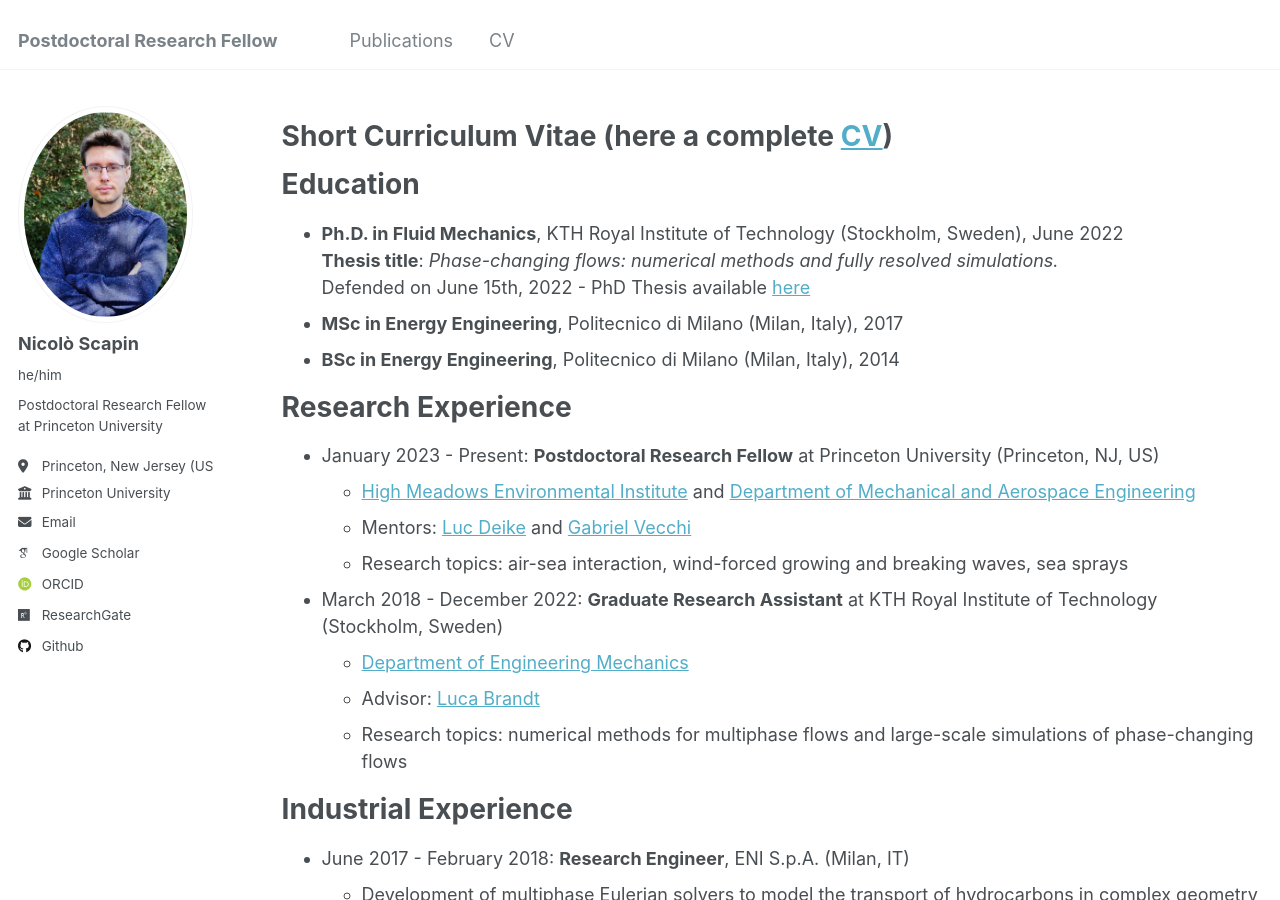
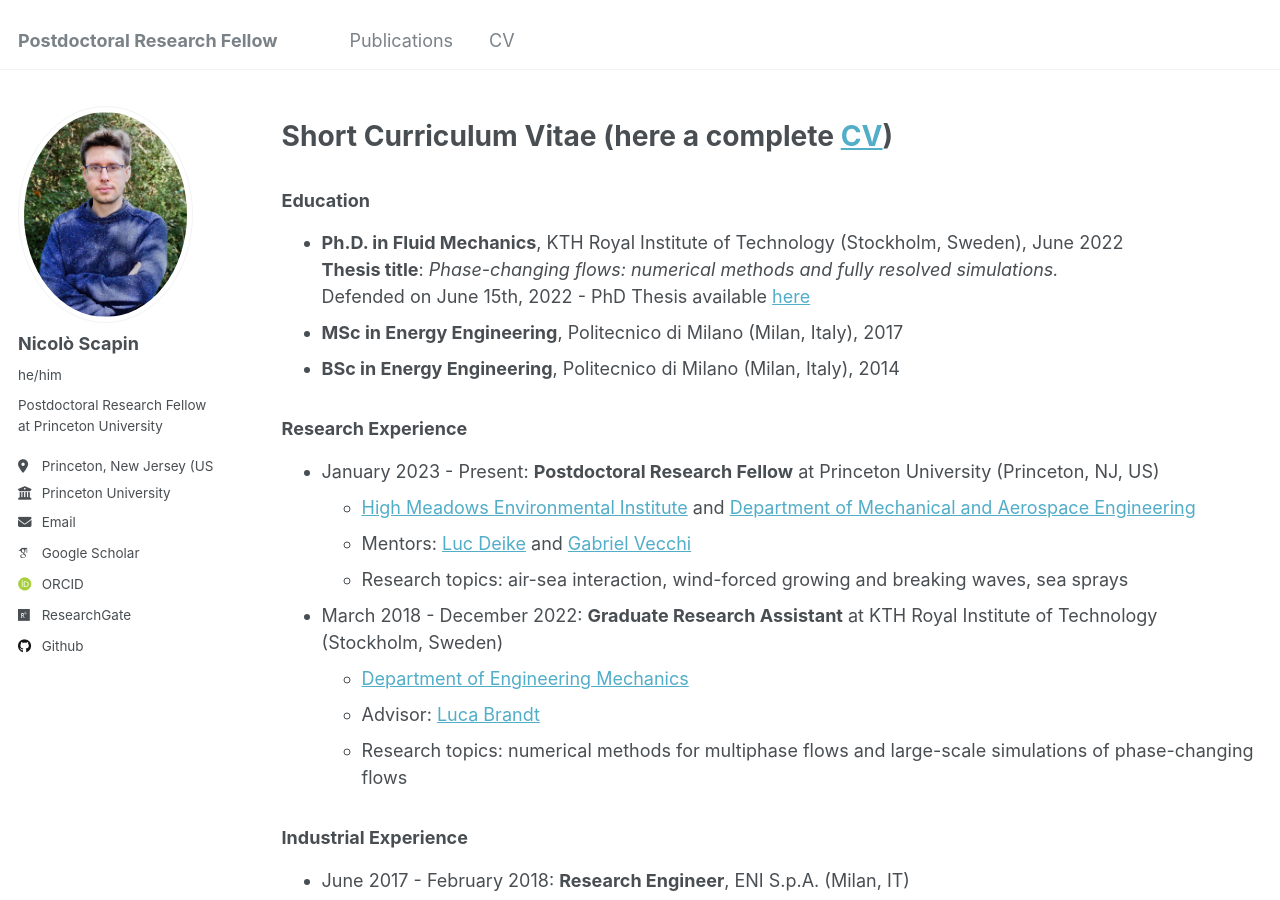
Before and after one commit to nscapin/nscapin.github.io, a Jekyll site: the page built from _pages/cv.md, in a window 1280 px wide and 900 px high. Built offline with Jekyll 4.4.1, drawn with Linux system fonts in a browser that asks for light colours; some web fonts are replaced.

Commit message:
Update cv.md

```diff
--- a/_pages/cv.md
+++ b/_pages/cv.md
@@ -12,16 +12,16 @@ redirect_from:
 Short Curriculum Vitae (here a complete [CV](../files/CV_Nicolo_Scapin.pdf))
 ======
 
-Education
-======
+<h4 style="font-size: 18px;">Education</h4>
+
 * **Ph.D. in Fluid Mechanics**, KTH Royal Institute of Technology (Stockholm, Sweden), June 2022 \
   **Thesis title**: <em>Phase-changing flows: numerical methods and fully resolved simulations.</em> \
   Defended on June 15th, 2022 - PhD Thesis available [here](https://www.diva-portal.org/smash/record.jsf?pid=diva2%3A1660690&dswid=699)
 * **MSc in Energy Engineering**, Politecnico di Milano (Milan, Italy), 2017
 * **BSc in Energy Engineering**, Politecnico di Milano (Milan, Italy), 2014
 
-Research Experience
-======
+<h4 style="font-size: 18px;">Research Experience</h4>
+
 * January 2023 - Present: **Postdoctoral Research Fellow** at Princeton University (Princeton, NJ, US)
   * [High Meadows Environmental Institute](https://environment.princeton.edu/) and [Department of Mechanical and Aerospace Engineering](https://mae.princeton.edu/)
   * Mentors: [Luc Deike](https://ldeike.princeton.edu/) and [Gabriel Vecchi](https://vecchi.princeton.edu/)
@@ -32,13 +32,13 @@ Research Experience
   * Advisor: [Luca Brandt](https://www.mech.kth.se/~luca/index.php)
   * Research topics: numerical methods for multiphase flows and large-scale simulations of phase-changing flows
 
-Industrial Experience
-======
+<h4 style="font-size: 18px;">Industrial Experience</h4>
+
 * June 2017 - February 2018: **Research Engineer**, ENI S.p.A. (Milan, IT)
   * Development of multiphase Eulerian solvers to model the transport of hydrocarbons in complex geometry
   * Participation in the start-up and the ramp-up activities of the Egyptian giant gas field [Zhor](https://www.eni.com/en-IT/actions/global-activities/egypt/zohr.html)
 
-Funding acquisition
-======
+<h4 style="font-size: 18px;">Funding acquisition</h4>
+
 * 2023: **HMEI Fellowship** to support the Postdoctoral Fellowship at **Princeton University** (**$300k** over three years)
 * 2023: **International Postdoctoral Grant** awarded from the **Swedish Research Council - Vetenskapsrådet** to support the research at **Princeton University** (**3.10 MKr/$290k** over three years)
```
